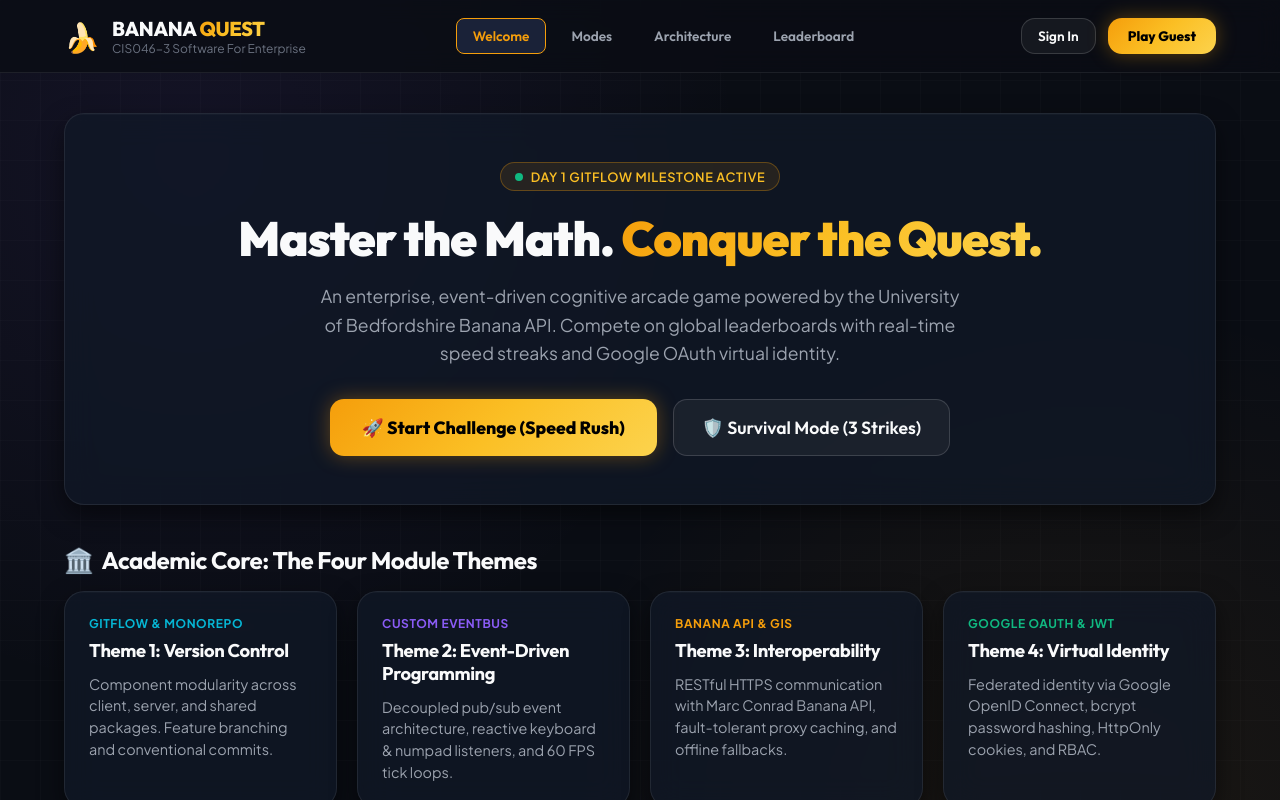
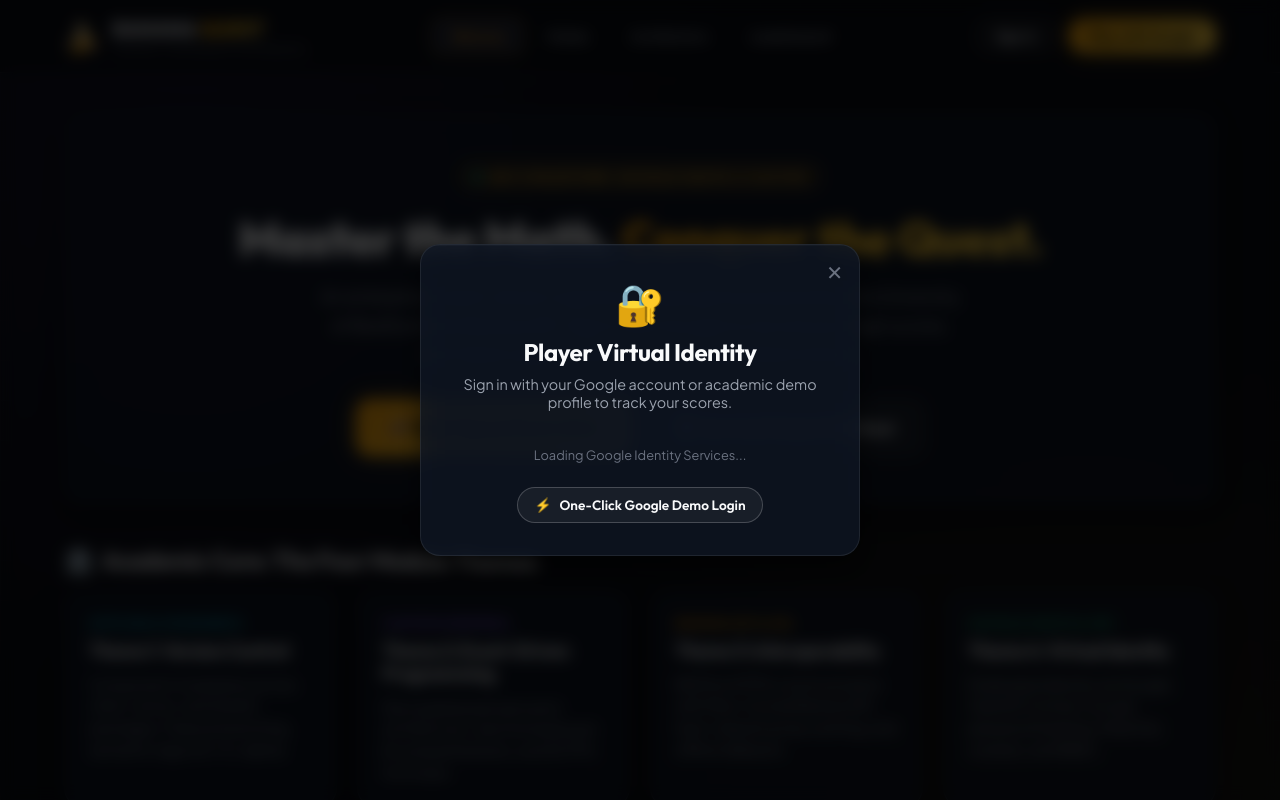
Before and after one commit to dipeshrajxtha/banana_api, a React (Vite) app in the folder client/: page / in a window 1280 px wide. Both pictures are taken after a click on the button "Sign In". Shown: the top 800 px of the page. Built offline with nearby package versions, Linux system fonts and the light colour scheme; no server answers.

Commit message:
feat(client): integrate Google Identity Services button and session restore in App HUD

```diff
--- a/client/src/App.jsx
+++ b/client/src/App.jsx
@@ -1,16 +1,41 @@
-import React, { useState } from 'react';
-import { GRADE_TIERS, GAME_MODES } from '@banana-quest/shared';
+import React, { useState, useEffect } from 'react';
+import { GRADE_TIERS } from '@banana-quest/shared';
+import GoogleSignInButton from './components/GoogleSignInButton.jsx';
 
 export default function App() {
   const [activeTab, setActiveTab] = useState('welcome');
+  const [currentUser, setCurrentUser] = useState(null);
+  const [showAuthModal, setShowAuthModal] = useState(false);
+  const [authError, setAuthError] = useState(null);
+
+  // Check for active session cookie on application mount
+  useEffect(() => {
+    fetch('/api/auth/me')
+      .then(res => res.ok ? res.json() : null)
+      .then(data => {
+        if (data?.user) setCurrentUser(data.user);
+      })
+      .catch(() => {
+        // Guest mode by default
+      });
+  }, []);
+
+  const handleLogout = async () => {
+    try {
+      await fetch('/api/auth/logout', { method: 'POST' });
+      setCurrentUser(null);
+    } catch (err) {
+      console.error('Logout error:', err);
+    }
+  };
 
   return (
     <div style={{ minHeight: '100vh', display: 'flex', flexDirection: 'column' }}>
       {/* Top Navigation Bar */}
       <header style={{
         borderBottom: '1px solid var(--border-subtle)',
-        background: 'rgba(10, 13, 20, 0.8)',
-        backdropFilter: 'blur(12px)',
+        background: 'rgba(10, 13, 20, 0.85)',
+        backdropFilter: 'blur(16px)',
         position: 'sticky',
         top: 0,
         zIndex: 50
@@ -23,6 +48,7 @@ export default function App() {
           justifyContent: 'space-between',
           alignItems: 'center'
         }}>
+          {/* Logo & Unit Branding */}
           <div style={{ display: 'flex', alignItems: 'center', gap: '0.75rem' }}>
             <span style={{ fontSize: '1.8rem' }}>🍌</span>
             <div>
@@ -35,6 +61,7 @@ export default function App() {
             </div>
           </div>
 
+          {/* Navigation Links */}
           <nav style={{ display: 'flex', gap: '0.5rem' }}>
             {['welcome', 'modes', 'architecture', 'leaderboard'].map(tab => (
               <button
@@ -55,13 +82,66 @@ export default function App() {
             ))}
           </nav>
 
-          <div style={{ display: 'flex', gap: '0.75rem' }}>
-            <button className="btn-secondary" style={{ padding: '0.5rem 1rem', fontSize: '0.85rem' }}>
-              Sign In
-            </button>
-            <button className="btn-primary" style={{ padding: '0.5rem 1.25rem', fontSize: '0.85rem' }}>
-              Play Guest
-            </button>
+          {/* Virtual Identity / Profile Widget (Theme 4) */}
+          <div style={{ display: 'flex', alignItems: 'center', gap: '0.75rem' }}>
+            {currentUser ? (
+              <div style={{ display: 'flex', alignItems: 'center', gap: '0.75rem' }}>
+                <div style={{ display: 'flex', alignItems: 'center', gap: '0.5rem' }}>
+                  {currentUser.avatarUrl ? (
+                    <img
+                      src={currentUser.avatarUrl}
+                      alt={currentUser.username}
+                      style={{ width: '36px', height: '36px', borderRadius: '50%', border: '2px solid var(--accent-gold)' }}
+                    />
+                  ) : (
+                    <div style={{
+                      width: '36px',
+                      height: '36px',
+                      borderRadius: '50%',
+                      background: 'var(--accent-gold)',
+                      color: '#000',
+                      fontWeight: 800,
+                      display: 'flex',
+                      alignItems: 'center',
+                      justifyContent: 'center'
+                    }}>
+                      {currentUser.username.charAt(0).toUpperCase()}
+                    </div>
+                  )}
+                  <div style={{ textAlign: 'left' }}>
+                    <div style={{ fontSize: '0.85rem', fontWeight: 700 }}>{currentUser.username}</div>
+                    <div style={{ fontSize: '0.7rem', color: 'var(--text-muted)' }}>
+                      {currentUser.authProvider === 'google' ? 'Google Account' : 'Local Player'}
+                    </div>
+                  </div>
+                </div>
+
+                <button
+                  onClick={handleLogout}
+                  className="btn-secondary"
+                  style={{ padding: '0.4rem 0.85rem', fontSize: '0.8rem' }}
+                >
+                  Logout
+                </button>
+              </div>
+            ) : (
+              <>
+                <button
+                  onClick={() => setShowAuthModal(true)}
+                  className="btn-secondary"
+                  style={{ padding: '0.5rem 1.25rem', fontSize: '0.85rem' }}
+                >
+                  Sign In
+                </button>
+                <button
+                  onClick={() => setShowAuthModal(true)}
+                  className="btn-primary"
+                  style={{ padding: '0.5rem 1.25rem', fontSize: '0.85rem' }}
+                >
+                  Play with Google
+                </button>
+              </>
+            )}
           </div>
         </div>
       </header>
@@ -87,7 +167,7 @@ export default function App() {
           }}>
             <span style={{ display: 'inline-block', width: '8px', height: '8px', borderRadius: '50%', background: 'var(--accent-emerald)' }}></span>
             <span style={{ fontSize: '0.8rem', fontWeight: 600, color: 'var(--accent-yellow)', textTransform: 'uppercase', letterSpacing: '0.05em' }}>
-              Day 1 Gitflow Milestone Active
+              Day 5 Milestone: Google OAuth 2.0 Active
             </span>
           </div>
 
@@ -97,12 +177,14 @@ export default function App() {
 
           <p style={{ maxWidth: '650px', margin: '0 auto 2rem auto', fontSize: '1.1rem', color: 'var(--text-secondary)', lineHeight: 1.6 }}>
             An enterprise, event-driven cognitive arcade game powered by the University of Bedfordshire Banana API.
-            Compete on global leaderboards with real-time speed streaks and Google OAuth virtual identity.
+            {currentUser
+              ? ` Welcome back, ${currentUser.username}! Your career stats and rank are actively tracking.`
+              : ' Sign in with Google to record your high scores, earn Apex Legend rank, and challenge global solvers.'}
           </p>
 
-          <div style={{ display: 'flex', justifyContent: 'center', gap: '1rem' }}>
+          <div style={{ display: 'flex', justifyContent: 'center', gap: '1rem', flexWrap: 'wrap' }}>
             <button className="btn-primary" style={{ fontSize: '1.1rem', padding: '1rem 2rem' }}>
-              🚀 Start Challenge (Speed Rush)
+              🚀 Start Speed Rush (60s)
             </button>
             <button className="btn-secondary" style={{ fontSize: '1.1rem', padding: '1rem 1.75rem' }}>
               🛡️ Survival Mode (3 Strikes)
@@ -124,7 +206,7 @@ export default function App() {
               {
                 theme: 'Theme 1: Version Control',
                 badge: 'Gitflow & Monorepo',
-                desc: 'Component modularity across client, server, and shared packages. Feature branching and conventional commits.',
+                desc: 'Component modularity across client, server, and shared packages. Feature branching, semantic tags (v0.1.0-alpha).',
                 color: 'var(--accent-cyan)'
               },
               {
@@ -166,7 +248,7 @@ export default function App() {
           </div>
         </div>
 
-        {/* Performance Grade Tiers Showcase */}
+        {/* Dynamic Player Grading Tiers */}
         <div>
           <h3 style={{ fontSize: '1.5rem', marginBottom: '1rem', display: 'flex', alignItems: 'center', gap: '0.5rem' }}>
             <span>🏆</span> Dynamic Player Grading System (S to D Tier)
@@ -207,6 +289,76 @@ export default function App() {
         </div>
       </main>
 
+      {/* Virtual Identity Authentication Modal */}
+      {showAuthModal && (
+        <div style={{
+          position: 'fixed',
+          inset: 0,
+          background: 'rgba(0, 0, 0, 0.75)',
+          backdropFilter: 'blur(8px)',
+          display: 'flex',
+          alignItems: 'center',
+          justifyContent: 'center',
+          zIndex: 100,
+          padding: '1rem'
+        }}>
+          <div className="glass-panel" style={{
+            maxWidth: '440px',
+            width: '100%',
+            padding: '2rem',
+            textAlign: 'center',
+            position: 'relative'
+          }}>
+            <button
+              onClick={() => setShowAuthModal(false)}
+              style={{
+                position: 'absolute',
+                top: '1rem',
+                right: '1rem',
+                background: 'transparent',
+                border: 'none',
+                color: 'var(--text-muted)',
+                fontSize: '1.25rem',
+                cursor: 'pointer'
+              }}
+            >
+              ✕
+            </button>
+
+            <span style={{ fontSize: '2.5rem' }}>🔐</span>
+            <h3 style={{ fontSize: '1.5rem', marginTop: '0.5rem', marginBottom: '0.5rem' }}>
+              Player Virtual Identity
+            </h3>
+            <p style={{ fontSize: '0.9rem', color: 'var(--text-secondary)', marginBottom: '1.5rem' }}>
+              Sign in with your Google account or academic demo profile to track your scores.
+            </p>
+
+            {authError && (
+              <div style={{
+                background: 'rgba(244, 63, 94, 0.1)',
+                border: '1px solid var(--accent-rose)',
+                padding: '0.75rem',
+                borderRadius: 'var(--radius-sm)',
+                color: 'var(--accent-rose)',
+                fontSize: '0.85rem',
+                marginBottom: '1rem'
+              }}>
+                {authError}
+              </div>
+            )}
+
+            <GoogleSignInButton
+              onAuthSuccess={(user) => {
+                setCurrentUser(user);
+                setShowAuthModal(false);
+                setAuthError(null);
+              }}
+              onError={(err) => setAuthError(err)}
+            />
+          </div>
+        </div>
+      )}
+
       {/* Footer */}
       <footer style={{
         borderTop: '1px solid var(--border-subtle)',
--- /dev/null
+++ b/client/src/components/GoogleSignInButton.jsx
@@ -0,0 +1,130 @@
+/**
+ * @file GoogleSignInButton.jsx
+ * @description Google Identity Services (GIS) Sign-In component with OAuth 2.0 credential callback.
+ * @module client/components/GoogleSignInButton
+ * @author Dipesh Raj Shrestha
+ * @reference University of Bedfordshire - CIS046-3 Software For Enterprise
+ */
+
+import React, { useEffect, useRef, useState } from 'react';
+
+export default function GoogleSignInButton({ onAuthSuccess, onError }) {
+  const buttonRef = useRef(null);
+  const [gisLoaded, setGisLoaded] = useState(false);
+  const [loading, setLoading] = useState(false);
+
+  useEffect(() => {
+    // Check if Google Identity Services script is available in browser window
+    const checkGis = () => {
+      if (window.google?.accounts?.id) {
+        setGisLoaded(true);
+        initializeGis();
+      } else {
+        setTimeout(checkGis, 300);
+      }
+    };
+
+    checkGis();
+  }, []);
+
+  const handleCredentialResponse = async (response) => {
+    try {
+      setLoading(true);
+      const res = await fetch('/api/auth/google', {
+        method: 'POST',
+        headers: { 'Content-Type': 'application/json' },
+        body: JSON.stringify({ idToken: response.credential })
+      });
+
+      const data = await res.json();
+      if (!res.ok) {
+        throw new Error(data.error?.message || 'Google sign-in failed');
+      }
+
+      if (onAuthSuccess) {
+        onAuthSuccess(data.user);
+      }
+    } catch (err) {
+      if (onError) onError(err.message);
+    } finally {
+      setLoading(false);
+    }
+  };
+
+  const initializeGis = () => {
+    if (!window.google?.accounts?.id || !buttonRef.current) return;
+
+    try {
+      // In production/dev, clientId can be passed via meta tag or window config
+      const clientId = window.GOOGLE_CLIENT_ID || 'your_google_client_id.apps.googleusercontent.com';
+
+      window.google.accounts.id.initialize({
+        client_id: clientId,
+        callback: handleCredentialResponse,
+        auto_select: false
+      });
+
+      window.google.accounts.id.renderButton(buttonRef.current, {
+        theme: 'filled_black',
+        size: 'large',
+        shape: 'pill',
+        text: 'continue_with',
+        logo_alignment: 'left'
+      });
+    } catch (err) {
+      console.warn('[GIS] Google Sign-In button rendering note:', err.message);
+    }
+  };
+
+  // One-click demo sign-in for tutor testing and offline grading
+  const handleQuickDemoSignIn = async (email = 'alex.racer@gmail.com') => {
+    try {
+      setLoading(true);
+      const res = await fetch('/api/auth/google', {
+        method: 'POST',
+        headers: { 'Content-Type': 'application/json' },
+        body: JSON.stringify({ idToken: `mock_google_token:${email}` })
+      });
+      const data = await res.json();
+      if (!res.ok) throw new Error(data.error?.message || 'Quick sign-in failed');
+      if (onAuthSuccess) onAuthSuccess(data.user);
+    } catch (err) {
+      if (onError) onError(err.message);
+    } finally {
+      setLoading(false);
+    }
+  };
+
+  return (
+    <div style={{ display: 'flex', flexDirection: 'column', gap: '0.75rem', alignItems: 'center' }}>
+      {/* Official Google GIS Button Target */}
+      <div ref={buttonRef} style={{ minHeight: '40px', display: 'flex', alignItems: 'center' }}>
+        {!gisLoaded && (
+          <span style={{ fontSize: '0.8rem', color: 'var(--text-muted)' }}>
+            Loading Google Identity Services...
+          </span>
+        )}
+      </div>
+
+      {/* One-Click Fast / Offline Demo Sign-In for Tutor Review */}
+      <button
+        onClick={() => handleQuickDemoSignIn()}
+        disabled={loading}
+        className="btn-secondary"
+        style={{
+          fontSize: '0.85rem',
+          padding: '0.5rem 1rem',
+          borderRadius: 'var(--radius-full)',
+          display: 'inline-flex',
+          alignItems: 'center',
+          gap: '0.5rem',
+          border: '1px solid rgba(255, 255, 255, 0.2)'
+        }}
+        title="Simulate Google OAuth 2.0 OpenID Connect login instantly"
+      >
+        <span>⚡</span>
+        <span>{loading ? 'Authenticating...' : 'One-Click Google Demo Login'}</span>
+      </button>
+    </div>
+  );
+}
```
